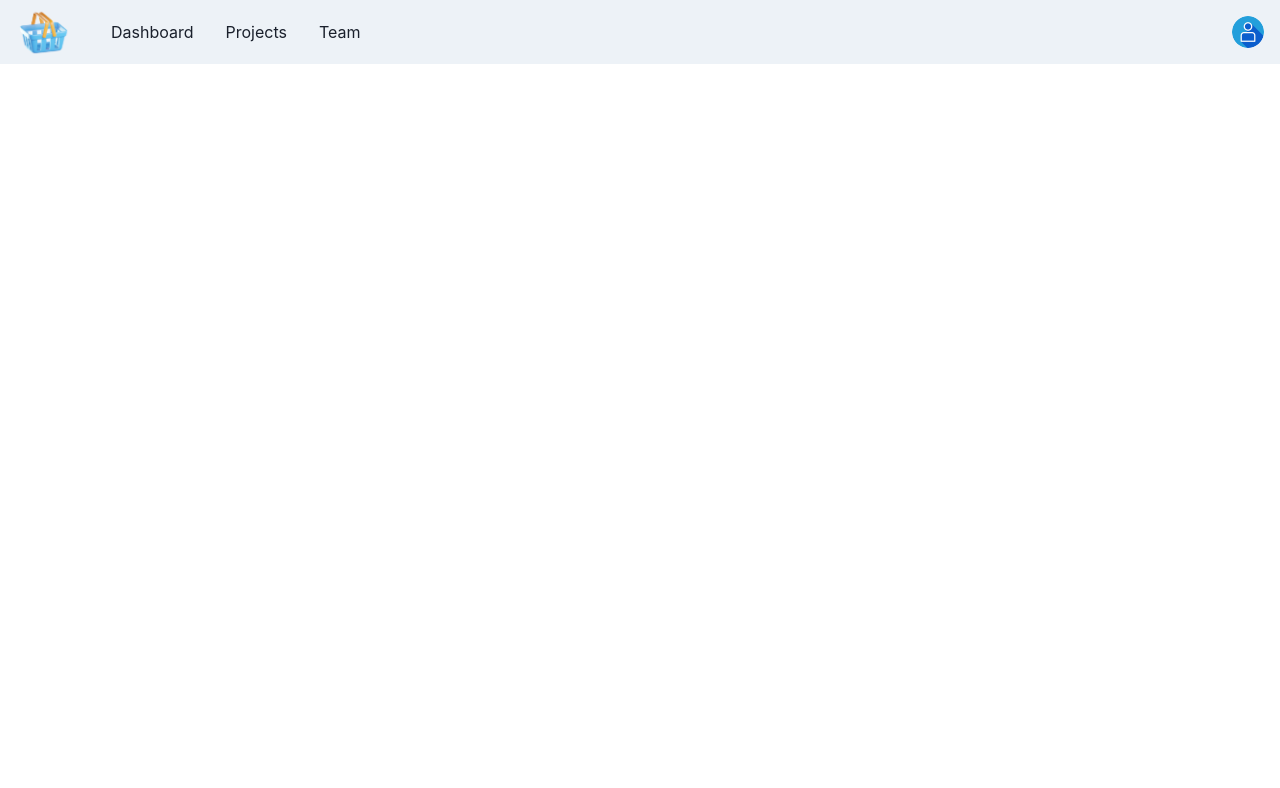
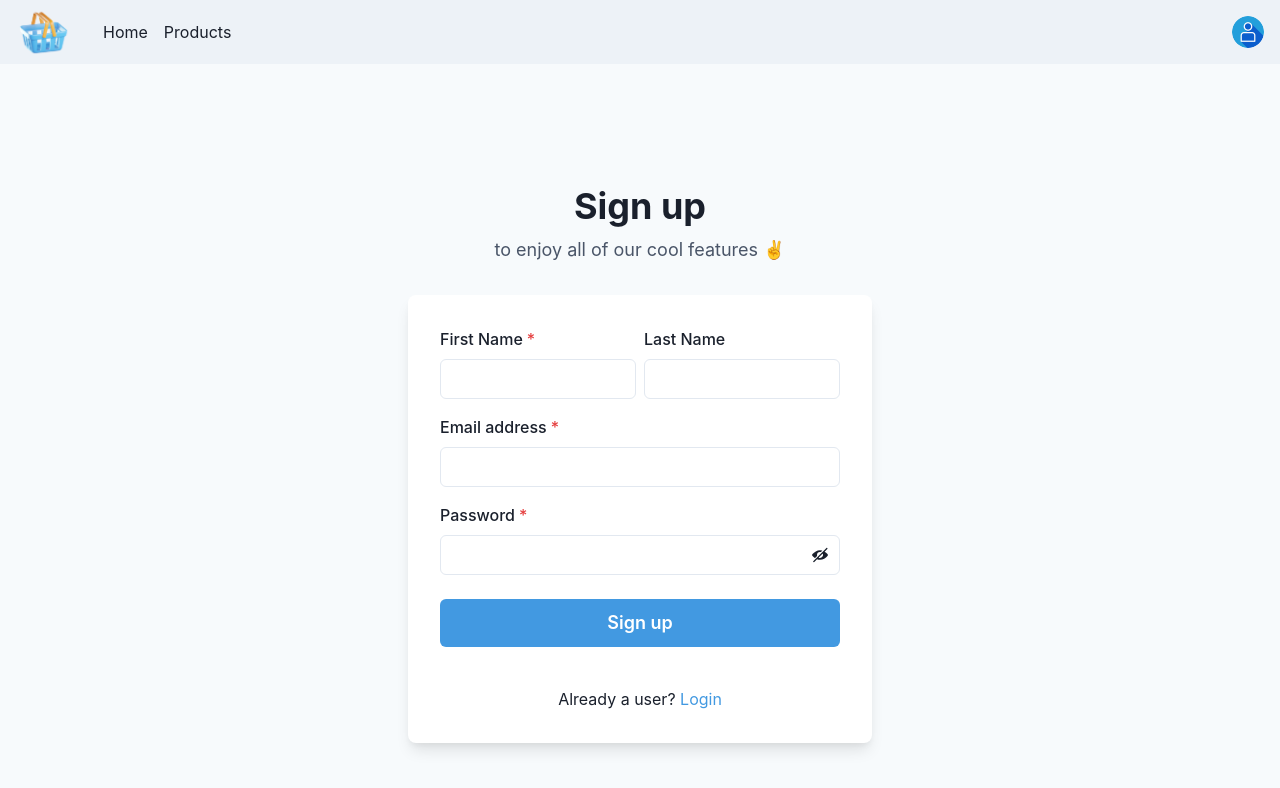
Before and after one commit to hardikd-zignuts/E-Commerce-Site, a React (Create React App) app: page /logout in a window 1280 px wide. Shown: the top 788 px of the page. Built offline with nearby package versions, Linux system fonts and the light colour scheme.

Commit message:
add change password and sign up page

```diff
--- a/package.json
+++ b/package.json
@@ -14,6 +14,7 @@
     "framer-motion": "^10.1.0",
     "react": "^18.2.0",
     "react-dom": "^18.2.0",
+    "react-hot-toast": "^2.4.0",
     "react-router-dom": "^6.8.2",
     "react-scripts": "5.0.1",
     "sass": "^1.58.3",
--- a/src/App.js
+++ b/src/App.js
@@ -1,15 +1,19 @@
 import { Route, Routes } from 'react-router-dom';
 import './App.css';
 import AppBar from './components/AppBar';
+import ChangePassword from './components/page/ChangePassword';
 import Home from './components/page/Home';
-
+import Profile from './components/page/Profile';
+import SignUpPage from './components/page/SignUpPage';
 function App() {
   return (
     <div className="App">
-
       <AppBar />
       <Routes>
         <Route path='/' element={<Home />} />
+        <Route path='/profile' element={<Profile />} />
+        <Route path='/reset' element={<ChangePassword />} />
+        <Route path='/logout' element={<SignUpPage />} />
       </Routes>
     </div>
   );
--- a/src/components/AppBar.jsx
+++ b/src/components/AppBar.jsx
@@ -3,7 +3,6 @@ import {
   Flex,
   Avatar,
   HStack,
-  Link,
   IconButton,
   Button,
   Menu,
@@ -18,12 +17,20 @@ import {
 } from "@chakra-ui/react";
 import logo from "../assets/img/logo.png";
 import user from "../assets/img/user.png";
+import { NavLink as RouteLink } from "react-router-dom";
 import { HamburgerIcon, CloseIcon } from "@chakra-ui/icons";
 
-const Links = ["Dashboard", "Projects", "Team"];
+const LinksText = ["Home", "Products"];
 
-const NavLink = ({ children }) => (
-  <Link
+const NavLink = ({ children }) => {
+  let routePath = "";
+  if (children === "Home") {
+    routePath = "/";
+  } else {
+    routePath = children.toLowerCase();
+  }
+  return (
+    <RouteLink
       px={2}
       py={1}
       rounded={"md"}
@@ -31,11 +38,12 @@ const NavLink = ({ children }) => (
         textDecoration: "none",
         bg: useColorModeValue("gray.200", "gray.700"),
       }}
-    href={"#"}
+      to={routePath}
     >
       {children}
-  </Link>
+    </RouteLink>
   );
+};
 
 export default function AppBar() {
   const { isOpen, onOpen, onClose } = useDisclosure();
@@ -52,15 +60,17 @@ export default function AppBar() {
             onClick={isOpen ? onClose : onOpen}
           />
           <HStack spacing={8} alignItems={"center"}>
+            <RouteLink to="/">
               <Box>
                 <img id="logo" src={logo} alt="logo" />
               </Box>
+            </RouteLink>
             <HStack
               as={"nav"}
               spacing={4}
               display={{ base: "none", md: "flex" }}
             >
-              {Links.map((link) => (
+              {LinksText.map((link) => (
                 <NavLink key={link}>{link}</NavLink>
               ))}
             </HStack>
@@ -83,29 +93,35 @@ export default function AppBar() {
                 </Center>
                 <br />
                 <Center>
-                  <p>Username</p>
+                  <p>Hardik Desai</p>
                 </Center>
                 <br />
                 <MenuDivider />
-                <MenuItem>Your Servers</MenuItem>
-                <MenuItem>Account Settings</MenuItem>
+                <RouteLink to="profile">
+                  <MenuItem>Your Profile</MenuItem>
+                </RouteLink>
+                <RouteLink to="reset">
+                  <MenuItem>Change Password</MenuItem>
+                </RouteLink>
+                <RouteLink to="logout">
                   <MenuItem>Logout</MenuItem>
+                </RouteLink>
               </MenuList>
             </Menu>
           </Flex>
         </Flex>
 
+        {/* Responsive Part */}
         {isOpen ? (
           <Box pb={4} display={{ md: "none" }}>
             <Stack as={"nav"} spacing={4}>
-              {Links.map((link) => (
+              {LinksText.map((link) => (
                 <NavLink key={link}>{link}</NavLink>
               ))}
             </Stack>
           </Box>
         ) : null}
       </Box>
-
     </>
   );
 }
--- /dev/null
+++ b/src/components/common/ProfileDetails.jsx
@@ -0,0 +1,93 @@
+import {
+  Button,
+  Flex,
+  FormControl,
+  FormLabel,
+  Heading,
+  Input,
+  Stack,
+  useColorModeValue,
+} from "@chakra-ui/react";
+
+export default function ProfileDetails({ notify }) {
+  return (
+    <Flex
+      minH={"100vh"}
+      align={"center"}
+      justify={"center"}
+      bg={useColorModeValue("gray.50", "gray.800")}
+    >
+      <Stack
+        spacing={4}
+        w={"full"}
+        maxW={"md"}
+        bg={useColorModeValue("white", "gray.700")}
+        rounded={"xl"}
+        boxShadow={"lg"}
+        p={6}
+        my={12}
+      >
+        <Heading lineHeight={1.1} fontSize={{ base: "2xl", sm: "3xl" }}>
+          User Profile Edit
+        </Heading>
+
+        <FormControl id="firstName" isRequired>
+          <FormLabel>First name</FormLabel>
+          <Input
+            placeholder="First Name"
+            _placeholder={{ color: "gray.500" }}
+            type="text"
+          />
+        </FormControl>
+        <FormControl id="lastName" isRequired>
+          <FormLabel>Last name</FormLabel>
+          <Input
+            placeholder="Last Name"
+            _placeholder={{ color: "gray.500" }}
+            type="text"
+          />
+        </FormControl>
+        <FormControl id="email" isRequired>
+          <FormLabel>Email address</FormLabel>
+          <Input
+            placeholder="your-email@example.com"
+            _placeholder={{ color: "gray.500" }}
+            type="email"
+          />
+        </FormControl>
+        <FormControl id="moNumber" isRequired>
+          <FormLabel>Mo no</FormLabel>
+          <Input
+            placeholder="+91 983** ****5"
+            _placeholder={{ color: "gray.500" }}
+            type="tel"
+          />
+        </FormControl>
+
+        <Stack spacing={6} direction={["column", "row"]}>
+          {/* <Button
+            bg={"red.400"}
+            color={"white"}
+            w="full"
+            _hover={{
+              bg: "red.500",
+            }}
+          >
+            Cancel
+          </Button> */}
+          <Button
+            onClick={() => notify()}
+            bg={"green.500"}
+            color={"white"}
+            w="full"
+            _hover={{
+              bg: "green.500",
+            }}
+          >
+            Update Changes
+          </Button>
+        </Stack>
+      </Stack>
+    </Flex>
+  );
+}
--- /dev/null
+++ b/src/components/page/ChangePassword.jsx
@@ -0,0 +1,63 @@
+import {
+  Button,
+  Flex,
+  FormControl,
+  FormLabel,
+  Heading,
+  Input,
+  Stack,
+  useColorModeValue,
+} from "@chakra-ui/react";
+
+export default function ChangePassword() {
+  return (
+    <>
+      <Flex
+        minH={"100vh"}
+        align={"center"}
+        justify={"center"}
+        bg={useColorModeValue("gray.50", "gray.800")}
+      >
+        <Stack
+          spacing={4}
+          w={"full"}
+          maxW={"md"}
+          bg={useColorModeValue("white", "gray.700")}
+          rounded={"xl"}
+          boxShadow={"lg"}
+          p={6}
+          my={12}
+        >
+          <Heading lineHeight={1.1} fontSize={{ base: "2xl", md: "3xl" }}>
+            Change password
+          </Heading>
+
+          <FormControl id="passwordCurrent" isRequired>
+            <FormLabel>Current Password</FormLabel>
+            <Input type="password" />
+          </FormControl>
+          <FormControl id="passwordNew" isRequired>
+            <FormLabel>New Password</FormLabel>
+            <Input type="password" />
+          </FormControl>
+          <FormControl id="passwordNewConfirm" isRequired>
+            <FormLabel>Confirm Password</FormLabel>
+            <Input type="password" />
+          </FormControl>
+
+          <Stack spacing={6}>
+            <Button
+              bg={"green.500"}
+              color={"white"}
+              _hover={{
+                bg: "green.500",
+              }}
+            >
+              Update Password
+            </Button>
+          </Stack>
+        </Stack>
+      </Flex>
+    </>
+  );
+}
--- a/src/components/page/Home.jsx
+++ b/src/components/page/Home.jsx
@@ -1,11 +1,11 @@
-import React from 'react'
+import React from "react";
 
 const Home = () => {
   return (
-    <div>
-        Home
-    </div>
-  )
-}
+    <>
+      <div>Home</div>
+    </>
+  );
+};
 
-export default Home
+export default Home;
--- /dev/null
+++ b/src/components/page/Profile.jsx
@@ -0,0 +1,17 @@
+import React from "react";
+import ProfileDetails from "../common/ProfileDetails";
+import toast, { Toaster } from 'react-hot-toast';
+const notify = () => toast.success('Profile Updated Successfully!');
+
+const Profile = () => {
+  return (
+    <>
+     <Toaster />
+      <div>
+        <ProfileDetails notify={notify}/>
+      </div>
+    </>
+  );
+};
+
+export default Profile;
--- /dev/null
+++ b/src/components/page/SignUpPage.jsx
@@ -0,0 +1,103 @@
+import {
+  Flex,
+  Box,
+  FormControl,
+  FormLabel,
+  Input,
+  InputGroup,
+  HStack,
+  InputRightElement,
+  Stack,
+  Button,
+  Heading,
+  Text,
+  useColorModeValue,
+  Link,
+} from "@chakra-ui/react";
+import { useState } from "react";
+import { ViewIcon, ViewOffIcon } from "@chakra-ui/icons";
+
+export default function SignUpPage() {
+  const [showPassword, setShowPassword] = useState(false);
+
+  return (
+    <Flex
+      minH={"100vh"}
+      align={"center"}
+      justify={"center"}
+      bg={useColorModeValue("gray.50", "gray.800")}
+    >
+      <Stack spacing={8} mx={"auto"} maxW={"lg"} py={12} px={6}>
+        <Stack align={"center"}>
+          <Heading fontSize={"4xl"} textAlign={"center"}>
+            Sign up
+          </Heading>
+          <Text fontSize={"lg"} color={"gray.600"}>
+            to enjoy all of our cool features ✌️
+          </Text>
+        </Stack>
+        <Box
+          rounded={"lg"}
+          bg={useColorModeValue("white", "gray.700")}
+          boxShadow={"lg"}
+          p={8}
+        >
+          <Stack spacing={4}>
+            <HStack>
+              <Box>
+                <FormControl id="firstName" isRequired>
+                  <FormLabel>First Name</FormLabel>
+                  <Input type="text" />
+                </FormControl>
+              </Box>
+              <Box>
+                <FormControl id="lastName">
+                  <FormLabel>Last Name</FormLabel>
+                  <Input type="text" />
+                </FormControl>
+              </Box>
+            </HStack>
+            <FormControl id="email" isRequired>
+              <FormLabel>Email address</FormLabel>
+              <Input type="email" />
+            </FormControl>
+            <FormControl id="password" isRequired>
+              <FormLabel>Password</FormLabel>
+              <InputGroup>
+                <Input type={showPassword ? "text" : "password"} />
+                <InputRightElement h={"full"}>
+                  <Button
+                    variant={"ghost"}
+                    onClick={() =>
+                      setShowPassword((showPassword) => !showPassword)
+                    }
+                  >
+                    {showPassword ? <ViewIcon /> : <ViewOffIcon />}
+                  </Button>
+                </InputRightElement>
+              </InputGroup>
+            </FormControl>
+            <Stack spacing={10} pt={2}>
+              <Button
+                loadingText="Submitting"
+                size="lg"
+                bg={"blue.400"}
+                color={"white"}
+                _hover={{
+                  bg: "blue.500",
+                }}
+              >
+                Sign up
+              </Button>
+            </Stack>
+            <Stack pt={6}>
+              <Text align={"center"}>
+                Already a user? <Link color={"blue.400"}>Login</Link>
+              </Text>
+            </Stack>
+          </Stack>
+        </Box>
+      </Stack>
+    </Flex>
+  );
+}
--- /dev/null
+++ b/src/redux/actionTypes/authTypes.js
@@ -0,0 +1 @@
+export const AUTH_LOGIN = 'AUTH_LOGIN'
```
Also changed, not shown: src/redux/actions/authActions.js (added, +8 -0 lines), src/redux/reducers/authReducer.js (added, +23 -0 lines), src/assets/css/style.css (deleted), 1 other file (tests, documents, lock files or other folders). Lines whose indentation alone changed are shown as unchanged.
